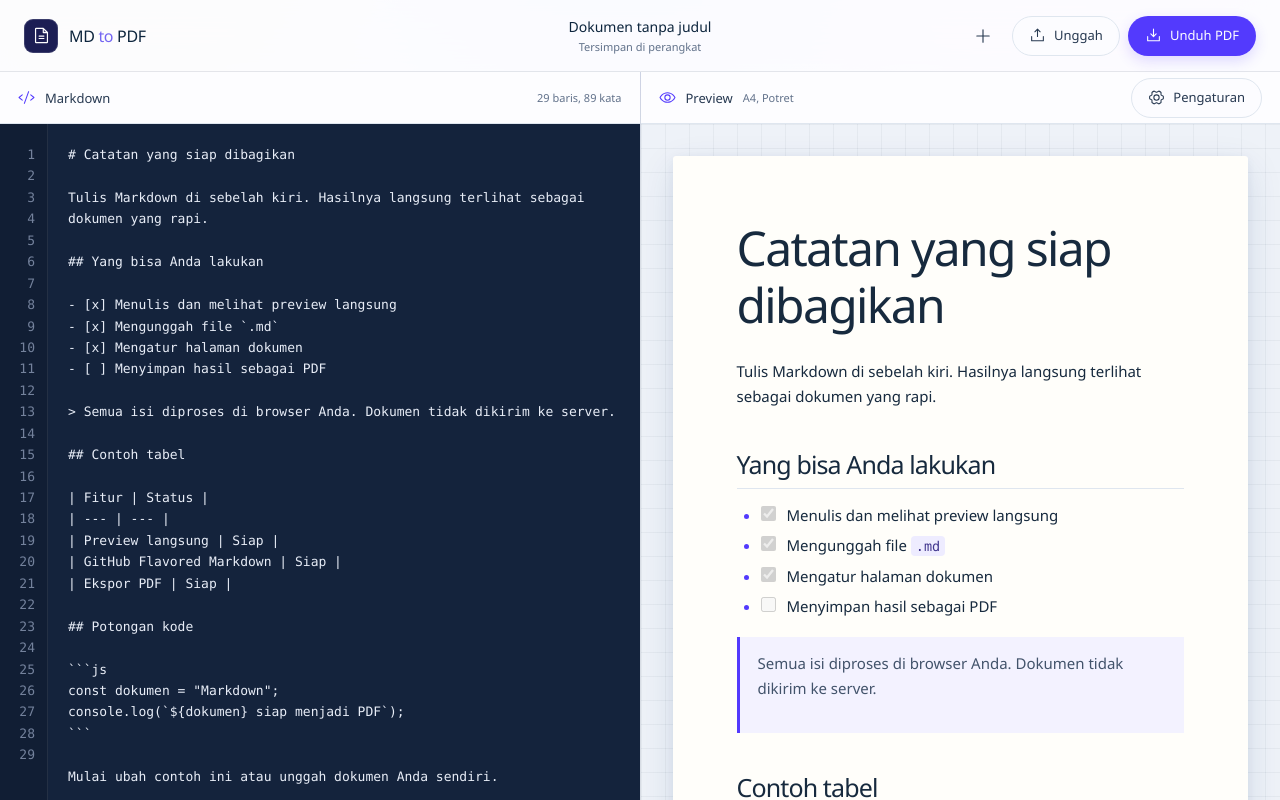
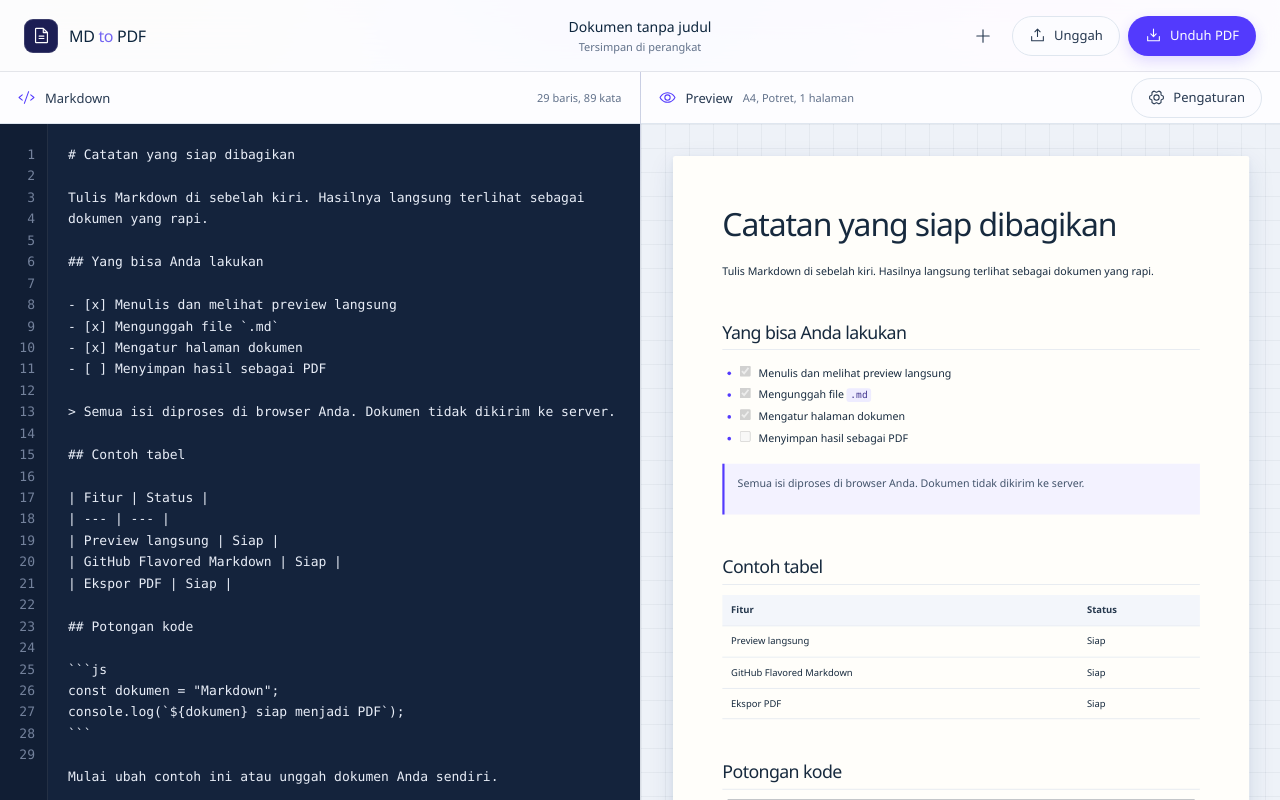
Before and after one commit to abidbe/mdtopdf, a React (Vite) app: page / in a window 1280 px wide. Shown: the top 800 px of the page. Built offline with nearby package versions, Linux system fonts and the light colour scheme.

Commit message:
Paginate preview to match printed PDF

```diff
--- a/src/MarkdownWorkspace.tsx
+++ b/src/MarkdownWorkspace.tsx
@@ -78,12 +78,13 @@ const DEFAULT_SETTINGS: Settings = {
 
 const STORAGE_KEY = "md-to-pdf:document:v1";
 const MAX_FILE_SIZE = 5 * 1024 * 1024;
+const CSS_PIXELS_PER_MM = 96 / 25.4;
 
-const PAPER_RATIOS: Record<PaperSize, { portrait: number; landscape: number }> = {
-  A4: { portrait: 297 / 210, landscape: 210 / 297 },
-  A5: { portrait: 210 / 148, landscape: 148 / 210 },
-  Letter: { portrait: 11 / 8.5, landscape: 8.5 / 11 },
-  Legal: { portrait: 14 / 8.5, landscape: 8.5 / 14 },
+const PAPER_DIMENSIONS_MM: Record<PaperSize, { width: number; height: number }> = {
+  A4: { width: 210, height: 297 },
+  A5: { width: 148, height: 210 },
+  Letter: { width: 215.9, height: 279.4 },
+  Legal: { width: 215.9, height: 355.6 },
 };
 
 const PAPER_PRINT_NAMES: Record<PaperSize, string> = {
@@ -93,10 +94,10 @@ const PAPER_PRINT_NAMES: Record<PaperSize, string> = {
   Legal: "legal",
 };
 
-const MARGIN_VALUES: Record<MarginSize, { preview: string; print: string }> = {
-  small: { preview: "42px", print: "12mm" },
-  normal: { preview: "64px", print: "18mm" },
-  large: { preview: "86px", print: "25mm" },
+const MARGIN_VALUES: Record<MarginSize, { print: string }> = {
+  small: { print: "12mm" },
+  normal: { print: "18mm" },
+  large: { print: "25mm" },
 };
 
 const TEXT_SIZE_VALUES: Record<
@@ -183,8 +184,13 @@ export default function MarkdownWorkspace() {
   const [settingsOpen, setSettingsOpen] = useState(false);
   const [mobileTab, setMobileTab] = useState<MobileTab>("editor");
   const [notice, setNotice] = useState<Notice | null>(initialDocument.notice);
+  const [pages, setPages] = useState<string[][]>([[]]);
+  const [previewScale, setPreviewScale] = useState(0.75);
   const lineNumbersRef = useRef<HTMLDivElement>(null);
   const fileInputRef = useRef<HTMLInputElement>(null);
+  const previewWrapRef = useRef<HTMLDivElement>(null);
+  const measurementRef = useRef<HTMLElement>(null);
+  const paginationSignatureRef = useRef("");
 
   useEffect(() => {
     const saveTimer = window.setTimeout(() => {
@@ -229,16 +235,143 @@ export default function MarkdownWorkspace() {
     return stripped ? stripped.split(/\s+/).length : 0;
   }, [source]);
 
+  const paperMetrics = useMemo(() => {
+    const selected = PAPER_DIMENSIONS_MM[settings.paperSize];
+    const widthMm =
+      settings.orientation === "portrait" ? selected.width : selected.height;
+    const heightMm =
+      settings.orientation === "portrait" ? selected.height : selected.width;
+
+    return {
+      widthMm,
+      heightMm,
+      widthPx: widthMm * CSS_PIXELS_PER_MM,
+      heightPx: heightMm * CSS_PIXELS_PER_MM,
+    };
+  }, [settings.orientation, settings.paperSize]);
+
   const paperStyle = useMemo(() => {
-    const ratio = PAPER_RATIOS[settings.paperSize][settings.orientation];
     return {
-      "--paper-margin": MARGIN_VALUES[settings.margin].preview,
-      "--paper-min-height": `${Math.round(720 * ratio)}px`,
-      "--document-font-size": TEXT_SIZE_VALUES[settings.textSize].preview,
+      "--paper-width": `${paperMetrics.widthMm}mm`,
+      "--paper-height": `${paperMetrics.heightMm}mm`,
+      "--paper-margin": MARGIN_VALUES[settings.margin].print,
+      "--document-font-size": TEXT_SIZE_VALUES[settings.textSize].print,
       "--print-font-size": TEXT_SIZE_VALUES[settings.textSize].print,
       "--document-line-height": TEXT_SIZE_VALUES[settings.textSize].lineHeight,
     } as CSSProperties;
-  }, [settings]);
+  }, [paperMetrics, settings.margin, settings.textSize]);
+
+  const pageFrameStyle = useMemo(
+    () =>
+      ({
+        width: `${paperMetrics.widthPx * previewScale}px`,
+        height: `${paperMetrics.heightPx * previewScale}px`,
+      }) as CSSProperties,
+    [paperMetrics, previewScale],
+  );
+
+  useEffect(() => {
+    const preview = previewWrapRef.current;
+    if (!preview) return;
+
+    let animationFrame = 0;
+    const updateScale = () => {
+      const styles = window.getComputedStyle(preview);
+      const horizontalPadding =
+        Number.parseFloat(styles.paddingLeft) + Number.parseFloat(styles.paddingRight);
+      const availableWidth = Math.max(240, preview.clientWidth - horizontalPadding);
+      setPreviewScale(Math.min(1, availableWidth / paperMetrics.widthPx));
+    };
+
+    const scheduleScale = () => {
+      window.cancelAnimationFrame(animationFrame);
+      animationFrame = window.requestAnimationFrame(updateScale);
+    };
+
+    const observer = new ResizeObserver(scheduleScale);
+    observer.observe(preview);
+    scheduleScale();
+
+    return () => {
+      observer.disconnect();
+      window.cancelAnimationFrame(animationFrame);
+    };
+  }, [paperMetrics.widthPx]);
+
+  useEffect(() => {
+    const measurement = measurementRef.current;
+    const content = measurement?.querySelector<HTMLElement>(".document-content");
+    if (!measurement || !content) return;
+
+    let animationFrame = 0;
+    const paginate = () => {
+      const measurementStyles = window.getComputedStyle(measurement);
+      const availableHeight =
+        measurement.clientHeight -
+        Number.parseFloat(measurementStyles.paddingTop) -
+        Number.parseFloat(measurementStyles.paddingBottom);
+      const nextPages: string[][] = [[]];
+      let usedHeight = 0;
+      const children = Array.from(content.children) as HTMLElement[];
+      const getElementHeight = (element: HTMLElement) => {
+        const elementStyles = window.getComputedStyle(element);
+        return (
+          element.getBoundingClientRect().height +
+          Number.parseFloat(elementStyles.marginTop) +
+          Number.parseFloat(elementStyles.marginBottom)
+        );
+      };
+
+      for (const [index, element] of children.entries()) {
+        const elementHeight = getElementHeight(element);
+        const isHeading = /^H[1-6]$/.test(element.tagName);
+        const nextElementHeight =
+          isHeading && children[index + 1] ? getElementHeight(children[index + 1]) : 0;
+        const requiredHeight = elementHeight + nextElementHeight;
+
+        if (
+          nextPages[nextPages.length - 1].length > 0 &&
+          usedHeight + requiredHeight > availableHeight
+        ) {
+          nextPages.push([]);
+          usedHeight = 0;
+        }
+
+        nextPages[nextPages.length - 1].push(element.outerHTML);
+        usedHeight += elementHeight;
+      }
+
+      const normalizedPages =
+        nextPages.length === 1 && nextPages[0].length === 0 ? [[]] : nextPages;
+      const signature = normalizedPages.map((page) => page.join("")).join("\n\f\n");
+
+      if (signature !== paginationSignatureRef.current) {
+        paginationSignatureRef.current = signature;
+        setPages(normalizedPages);
+      }
+    };
+
+    const schedulePagination = () => {
+      window.cancelAnimationFrame(animationFrame);
+      animationFrame = window.requestAnimationFrame(paginate);
+    };
+
+    const observer = new ResizeObserver(schedulePagination);
+    observer.observe(content);
+    schedulePagination();
+
+    return () => {
+      observer.disconnect();
+      window.cancelAnimationFrame(animationFrame);
+    };
+  }, [
+    source,
+    settings.margin,
+    settings.orientation,
+    settings.paperSize,
+    settings.textSize,
+    settings.theme,
+  ]);
 
   const onSourceChange = (value: string) => {
     setSource(value);
@@ -330,7 +463,7 @@ export default function MarkdownWorkspace() {
     document.getElementById("md-print-config")?.remove();
     const printStyle = document.createElement("style");
     printStyle.id = "md-print-config";
-    printStyle.textContent = `@page { size: ${PAPER_PRINT_NAMES[settings.paperSize]} ${settings.orientation}; margin: ${MARGIN_VALUES[settings.margin].print}; }`;
+    printStyle.textContent = `@page { size: ${PAPER_PRINT_NAMES[settings.paperSize]} ${settings.orientation}; margin: 0; }`;
     document.head.appendChild(printStyle);
 
     let restored = false;
@@ -482,7 +615,8 @@ export default function MarkdownWorkspace() {
               </h2>
               <span className="panel-meta">
                 {settings.paperSize},{" "}
-                {settings.orientation === "portrait" ? "Potret" : "Lanskap"}
+                {settings.orientation === "portrait" ? "Potret" : "Lanskap"},{" "}
+                {pages.length} halaman
               </span>
             </div>
             <div className="panel-actions">
@@ -498,14 +632,60 @@ export default function MarkdownWorkspace() {
             </div>
           </header>
 
-          <div className="preview-wrap">
-            <div className="paper-shell">
+          <div className="preview-wrap" ref={previewWrapRef}>
+            <div
+              className="pages-stack"
+              aria-label={`Preview ${pages.length} halaman`}
+            >
+              {pages.map((page, index) => (
+                <div className="page-frame" style={pageFrameStyle} key={index}>
                   <article
                     className="document-page"
                     data-theme={settings.theme}
-                style={paperStyle}
+                    style={
+                      {
+                        ...paperStyle,
+                        "--page-scale": previewScale,
+                      } as CSSProperties
+                    }
+                    aria-label={`Halaman ${index + 1} dari ${pages.length}`}
                   >
                     {source.trim() ? (
+                      <div
+                        className="document-content"
+                        dangerouslySetInnerHTML={{ __html: page.join("") }}
+                      />
+                    ) : (
+                      <div className="empty-preview">
+                        <div className="empty-preview-inner">
+                          <FileText size={34} weight="duotone" aria-hidden="true" />
+                          <h2>Dokumen masih kosong</h2>
+                          <p>
+                            Tulis Markdown di editor atau unggah file untuk melihat
+                            hasilnya.
+                          </p>
+                        </div>
+                      </div>
+                    )}
+                  </article>
+                  <span className="page-number" aria-hidden="true">
+                    Halaman {index + 1} / {pages.length}
+                  </span>
+                </div>
+              ))}
+            </div>
+          </div>
+        </section>
+      </section>
+
+      <article
+        className="document-page pagination-measure"
+        data-theme={settings.theme}
+        style={paperStyle}
+        ref={measurementRef}
+        aria-hidden="true"
+      >
+        <div className="document-content">
           <ReactMarkdown
             remarkPlugins={[remarkGfm]}
             components={{
@@ -515,26 +695,14 @@ export default function MarkdownWorkspace() {
                 </a>
               ),
               img: ({ alt, ...props }) => (
-                        <img {...props} alt={alt || "Gambar dokumen"} loading="lazy" />
+                <img {...props} alt={alt || "Gambar dokumen"} loading="eager" />
               ),
             }}
           >
             {source}
           </ReactMarkdown>
-                ) : (
-                  <div className="empty-preview">
-                    <div className="empty-preview-inner">
-                      <FileText size={34} weight="duotone" aria-hidden="true" />
-                      <h2>Dokumen masih kosong</h2>
-                      <p>Tulis Markdown di editor atau unggah file untuk melihat hasilnya.</p>
         </div>
-                  </div>
-                )}
       </article>
-            </div>
-          </div>
-        </section>
-      </section>
 
       {settingsOpen && (
         <>
--- a/src/globals.css
+++ b/src/globals.css
@@ -309,16 +309,23 @@ textarea:focus-visible,
   background-size: 24px 24px;
 }
 
-.paper-shell {
-  width: min(100%, 760px);
+.pages-stack {
+  width: 100%;
   min-height: 100%;
-  margin: 0 auto;
+  display: grid;
+  justify-items: center;
+  gap: 42px;
+}
+
+.page-frame {
+  position: relative;
+  flex: none;
 }
 
 .document-page {
-  width: 100%;
-  min-height: var(--paper-min-height, 1080px);
-  padding: var(--paper-margin, 64px);
+  width: var(--paper-width, 210mm);
+  height: var(--paper-height, 297mm);
+  padding: var(--paper-margin, 18mm);
   color: #172a3e;
   background: #fffefa;
   border-radius: 3px;
@@ -326,7 +333,39 @@ textarea:focus-visible,
   font-family: var(--font-ui);
   font-size: var(--document-font-size, 15px);
   line-height: var(--document-line-height, 1.68);
+  overflow: hidden;
   overflow-wrap: anywhere;
+  transform: scale(var(--page-scale, 1));
+  transform-origin: top left;
+}
+
+.page-number {
+  position: absolute;
+  top: calc(100% + 10px);
+  left: 50%;
+  color: var(--ink-muted);
+  font-size: 11px;
+  font-variant-numeric: tabular-nums;
+  white-space: nowrap;
+  transform: translateX(-50%);
+}
+
+.pagination-measure {
+  position: fixed;
+  top: 0;
+  left: -100000px;
+  z-index: -1;
+  visibility: hidden;
+  overflow: visible;
+  pointer-events: none;
+  box-shadow: none;
+  transform: none;
+}
+
+.document-content {
+  min-width: 0;
+  display: flex;
+  flex-direction: column;
 }
 
 .document-page[data-theme="dark"] {
@@ -334,11 +373,11 @@ textarea:focus-visible,
   background: #19273b;
 }
 
-.document-page > :first-child {
+.document-content > :first-child {
   margin-top: 0;
 }
 
-.document-page > :last-child {
+.document-content > :last-child {
   margin-bottom: 0;
 }
 
@@ -357,7 +396,7 @@ textarea:focus-visible,
 
 .document-page h1 {
   margin: 0 0 26px;
-  font-size: clamp(32px, 5vw, 48px);
+  font-size: 3em;
   font-weight: 430;
 }
 
@@ -365,7 +404,7 @@ textarea:focus-visible,
   margin: 40px 0 14px;
   padding-bottom: 9px;
   border-bottom: 1px solid #dfe6ef;
-  font-size: 25px;
+  font-size: 1.67em;
 }
 
 .document-page[data-theme="dark"] h2 {
@@ -374,7 +413,7 @@ textarea:focus-visible,
 
 .document-page h3 {
   margin: 30px 0 10px;
-  font-size: 19px;
+  font-size: 1.27em;
 }
 
 .document-page p,
@@ -826,11 +865,6 @@ textarea:focus-visible,
     padding: 14px;
   }
 
-  .document-page {
-    min-height: 760px;
-    padding: clamp(28px, 8vw, 48px);
-  }
-
   .settings-header {
     height: 64px;
   }
@@ -881,7 +915,7 @@ textarea:focus-visible,
   }
 
   .preview-wrap,
-  .paper-shell {
+  .pages-stack {
     display: block !important;
     width: 100% !important;
     min-height: 0 !important;
@@ -891,14 +925,30 @@ textarea:focus-visible,
     background: transparent !important;
   }
 
+  .page-frame {
+    width: auto !important;
+    height: auto !important;
+    break-after: page;
+  }
+
+  .page-frame:last-child {
+    break-after: auto;
+  }
+
+  .page-number,
+  .pagination-measure {
+    display: none !important;
+  }
+
   .document-page {
-    width: 100% !important;
-    min-height: 0 !important;
-    padding: 0 !important;
+    width: var(--paper-width) !important;
+    height: var(--paper-height) !important;
+    padding: var(--paper-margin) !important;
     border: 0 !important;
     border-radius: 0 !important;
     box-shadow: none !important;
     font-size: var(--print-font-size, 11pt) !important;
+    transform: none !important;
     print-color-adjust: exact;
     -webkit-print-color-adjust: exact;
   }
```
Also changed, not shown: 1 other file (tests, documents, lock files or other folders). Lines whose indentation alone changed are shown as unchanged.
